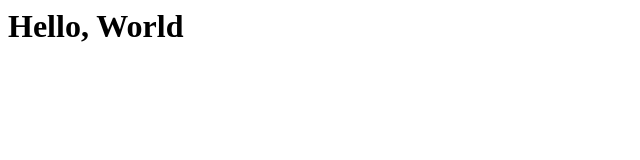
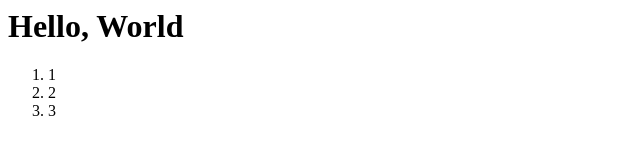
Before and after one commit to meathook-prog/HTML-tutorial, a plain HTML site: page index.html in a window 1280 px wide. Shown: the full height of the page, 0-640 px from the left. Drawn offline with Linux system fonts and the light colour scheme.

Commit message:
Update index.html

```diff
--- a/index.html
+++ b/index.html
@@ -7,6 +7,19 @@
       <h1>
         Hello, World
       </h1>
+      <ol>
+        <li>
+          1
+        </li>
+
+        <li>
+          2
+        </li>
+
+        <li>
+          3
+        </li>
+      </ol>
     </div>
   </body>
 </html>
```
